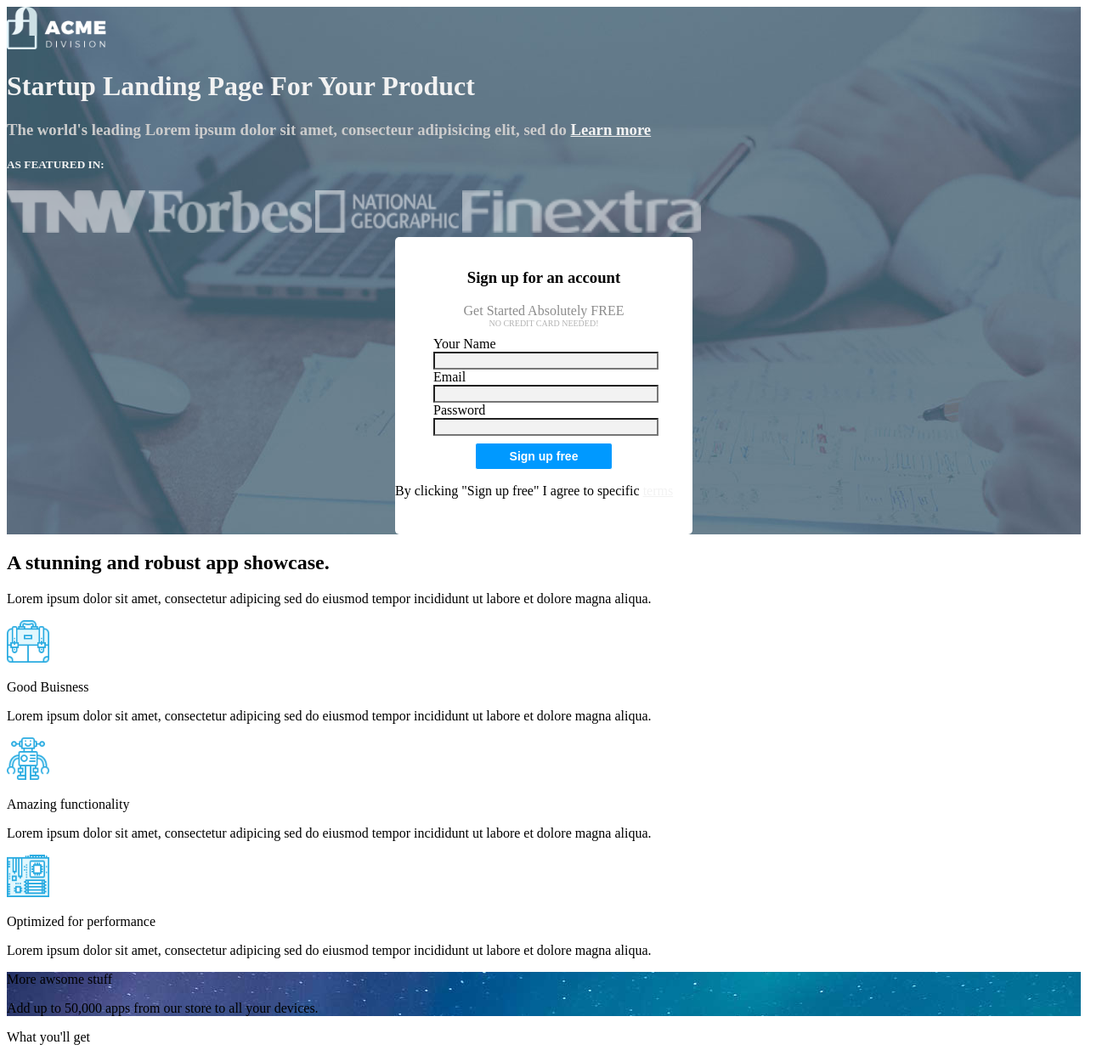
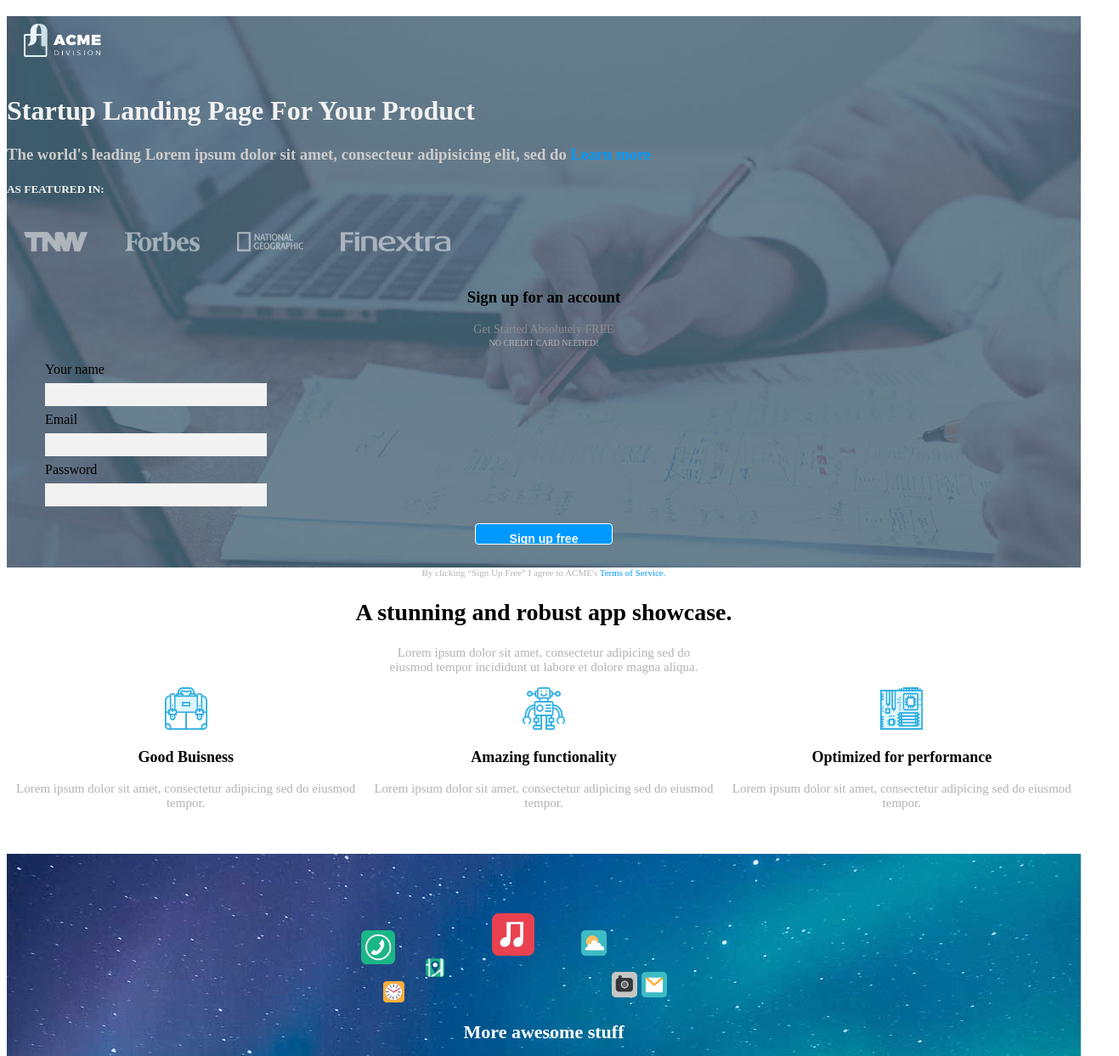
Before and after one commit to vladMararu/cluj-pre-js-2016, a plain HTML site: page app/register.html in a window 1280 px wide. Shown: the top 1243 px of the page at 85% size, 1317 px wide, since content can reach past the window. Drawn offline with Linux system fonts and the light colour scheme.

Commit message:
Work day 3 add new feature register.html+css
add pictures to register.html + styling

add modif to pic in register.html

```diff
--- a/app/register.html
+++ b/app/register.html
@@ -7,8 +7,9 @@
 
   <body>
     <div id="first-big-container">
-      <div id="small-left-container">
-        <img  id="logo-top" src="../core/assets/logo-top.png" alt="logo picture">
+      <div id="container-in-first-container">
+          <div class="small-left-container">
+            <img src="../core/assets/logo-top.png" alt="logo picture">
             <h1>Startup Landing Page For Your Product</h1>
             <h3>The world's leading Lorem ipsum dolor sit amet, consecteur adipisicing
                elit, sed do
@@ -16,11 +17,12 @@
             </h3>
 
             <h5>AS FEATURED IN:</h5>
-        <img  id="logo-top" src="../core/assets/tnw-logo.png" alt="logo picture1">
-        <img  id="logo-top" src="../core/assets/forbes-logo.png" alt="logo picture2">
-        <img  id="logo-top" src="../core/assets/natgeo-logo.png" alt="logo picture3">
-        <img  id="logo-top" src="../core/assets/finextra-logo.png" alt="logo picture4">
+            <img src="../core/assets/tnw-logo.png" alt="logo picture1">
+            <img src="../core/assets/forbes-logo.png" alt="logo picture2">
+            <img src="../core/assets/natgeo-logo.png" alt="logo picture3">
+            <img src="../core/assets/finextra-logo.png" alt="logo picture4">
           </div>
+
 
         <div id="form">
           <br>
@@ -30,7 +32,7 @@
 
           <form action="doSomething.php" method="post">
             <div id="text-areas">
-            <label>Your Name</label><br>
+              <label>Your name</label><br>
               <input type="text", name="name", size="30" required><br>
               <label>Email</label><br>
               <input type="email", name="email", size="30" required><br>
@@ -41,41 +43,49 @@
               <input  id="button" type="submit" value="Sign up free" >
             </div>
           </form>
-        <p>By clicking "Sign up free" I agree to specific <a href="http://www.w3schools.com/html/">terms</a></p>
+          <p>By clicking <q>Sign Up Free</q> I agree to ACME's<a href="http://www.w3schools.com/html/"> Terms of Service.</a></p>
+        </div>
       </div>
     </div>
 
-    <div id="second-big-container">
+    <div class="second-big-container">
       <h2>A stunning and robust app showcase.</h2>
-      <p>Lorem ipsum dolor sit amet, consectetur adipicing sed do eiusmod tempor
+      <p>Lorem ipsum dolor sit amet, consectetur adipicing sed do <br>eiusmod tempor
          incididunt ut labore et dolore magna aliqua.
       </p>
 
-      <div id="id2_1">
+      <div id="inner-cont">
+        <div id="first-cont">
           <img src="../core/assets/business-icon.png" alt="buisness picture" style="width:50px;height:50px;">
           <p>Good Buisness</p>
-        <p>Lorem ipsum dolor sit amet, consectetur adipicing sed do eiusmod tempor
-           incididunt ut labore et dolore magna aliqua.
+          <p>Lorem ipsum dolor sit amet, consectetur adipicing sed do eiusmod tempor.
           </p>
         </div>
-      <div id="id2_2">
+        <div id="second-cont">
           <img src="../core/assets/robot-icon.png" alt="robot picture" style="width:50px;height:50px;">
           <p>Amazing functionality</p>
-        <p>Lorem ipsum dolor sit amet, consectetur adipicing sed do eiusmod tempor
-           incididunt ut labore et dolore magna aliqua.
+          <p>Lorem ipsum dolor sit amet, consectetur adipicing sed do eiusmod tempor.
           </p>
         </div>
-      <div id="id2_3">
+        <div id="third-cont">
           <img src="../core/assets/performance-icon.png" alt="performance picture" style="width:50px;height:50px;">
           <p>Optimized for performance</p>
-        <p>Lorem ipsum dolor sit amet, consectetur adipicing sed do eiusmod tempor
-           incididunt ut labore et dolore magna aliqua.
+          <p>Lorem ipsum dolor sit amet, consectetur adipicing sed do eiusmod tempor.
           </p>
         </div>
       </div>
 
+    </div>
+
     <div id="third-big-container">
-      <p>More awsome stuff</p>
+      <img id="phone-logo" src="../core/assets/phone-app.png" alt="phone-icon" style="width:40px">
+      <img id="clock-logo" src="../core/assets/time-app.png" alt="time-icon" style="width:25px">
+      <img id="position-logo" src="../core/assets/location-app.png" alt="location-icon" style="width:22px">
+      <img id="music-logo" src="../core/assets/music-app.png" alt="music-icon" style="width:50px;">
+      <img id="weather-logo" src="../core/assets/weather-app.png" alt="weather-icon" style="width:30px;">
+      <img id="photo-logo" src="../core/assets/photo-app.png" alt="photo-icon" style="width:30px;">
+      <img id="mail-logo" src="../core/assets/mail-app.png" alt="mail-icon" style="width:30px;">
+      <p>More awesome stuff</p>
       <p>Add up to 50,000 apps from our store to all your devices.</p>
     </div>
 
--- a/app/styleLogin.css
+++ b/app/styleLogin.css
@@ -39,6 +39,12 @@ a:link, a:visited { color: #0099ff; text-decoration: none}
 
 input{
     background-color : #f2f2f2;
+    border: 0px solid;
+    height: 25px;
+}
+
+label{
+  line-height: 2;
 }
 
 #button{
--- a/app/styleRegister.css
+++ b/app/styleRegister.css
@@ -5,12 +5,38 @@
   background-repeat: no-repeat;
 }
 
+#container-in-first-container{}
+
+div.small-left-container{
+  color: #f2f2f2;
+  width: 45%;
+
+  display: inline;
+
+}
+
+div.small-left-container>h3{
+  color: #cccccc;
+}
+
+div.small-left-container img{
+  height: 23px;
+  padding: 20px;
+}
+
+div.small-left-container img:first-child{
+  height: 39px;
+  padding: 20px;
+}
+
 #form{
   border-radius: 5px ;
-  margin: 1px auto;
-  width: 350px;
-  height: 350px;
+  //margin: 1px auto;
+  display: inline;
+  width: 55%;
+  //height: 350px;
   background-color: #FFFFFF;
+
 }
 
 #form>h3 {
@@ -20,7 +46,8 @@
 #form>p:nth-child(3){
   color: #8c8c8c;
   text-align: center;
-  margin: 0;
+  font-size: 14px;
+  margin: 2px;
 }
 
 #form>p:nth-child(4){
@@ -28,11 +55,19 @@
   font-size: 10px;
   text-align: center;
   margin: 0;
-
 }
 
+#form>p:nth-child(6){
+  color: #b3b3b3;
+  font-size: 11px;
+  text-align: center;
+  margin: 25px;
+}
+
+a:link, a:visited { color: #0099ff; text-decoration: none}
+
 label{
-
+  line-height: 2;
 }
 
 #text-areas{
@@ -43,41 +78,74 @@ label{
 
 input{
     background-color : #f2f2f2;
+    border: 0px solid;
+    height: 25px;
+
 }
 
 #button{
-	padding:		7px 40px;
+	padding:		9px 40px;
 	font-size:		14px;
 	background-color:	#0099ff;
 	font-weight:lighter;;
 	color:			#FFFFFF;
   border: 1px solid;
-  border-radius: 3px;
+  border-radius: 4px;
 
 }
 
 .buttonContainer{
   text-align: center;
   font-weight: 900;
+  margin: 12px;
 }
 
-#small-left-container{
-  color: #f2f2f2;
+div.second-big-container{
+  background-color: #FFFFFF;
+  text-align: center;
+  height: 300px;
 }
 
-#small-left-container>h3{
-  color: #cccccc;
-}
-#logo-top{
-  height: 50px;
+
+div.second-big-container h2 {
+  font-size: 28px;
 }
 
-a:link{ color: #f2f2f2;}
+div#inner-cont{
+  overflow: hidden;
+}
 
-a:visited { color: #f2f2f2;}
+div.second-big-container>p{
+  color: #b3b3b3;
+  font-size: 15px;
 
-#second-big-container{
-  background-color: #FFFFFF;
+}
+
+div#first-cont{
+  float: left;
+  width: 33.333%;
+
+}
+
+div#inner-cont p:first-of-type{
+  font-weight: bold;
+  font-size: 18px;
+}
+
+div#inner-cont p:last-of-type{
+  font-size: 15px;
+  color: #b3b3b3;
+}
+
+div#second-cont{
+  float: left;
+  width: 33.333%;
+}
+
+div#third-cont{
+    float: left;
+    width: 33.333%;
+
 }
 
 #third-big-container{
@@ -85,6 +153,62 @@ a:visited { color: #f2f2f2;}
   background-repeat: no-repeat;
   background-size: auto;
   background-position: center;
+  font-size: 22px;
+  text-align: center;
+  color:  #ffffff;
+  height: 300px;
+}
+
+#third-big-container p:first-of-type{
+  font-weight: bold;
+
+}
+
+#third-big-container p:last-of-type{
+  //width: 400px;
+
+}
+
+
+img#phone-logo{
+  vertical-align: top;
+  margin-top: 90px;
+  margin-left: -70px;
+}
+
+img#clock-logo{
+  vertical-align: bottom;
+  margin-top: 150px;
+  margin-left: -20px;
+}
+
+img#position-logo{
+  vertical-align: bottom;
+  margin-left: 20px;
+  margin-bottom: 30px;
+}
+
+img#music-logo{
+  vertical-align: top;
+  margin-top: 70px;
+  margin-left: 50px;
+}
+
+img#weather-logo{
+  vertical-align: top;
+  margin-top: 90px;
+  margin-left: 50px;
+
+}
+
+img#phtot-logo{
+  margin-top: px;
+  margin-left: px;
+}
+
+img#mail-logo{
+  margin-top: px;
+  margin-left: px;
 }
 
 #forth-big-container{
```
Lines whose indentation alone changed are shown as unchanged.
